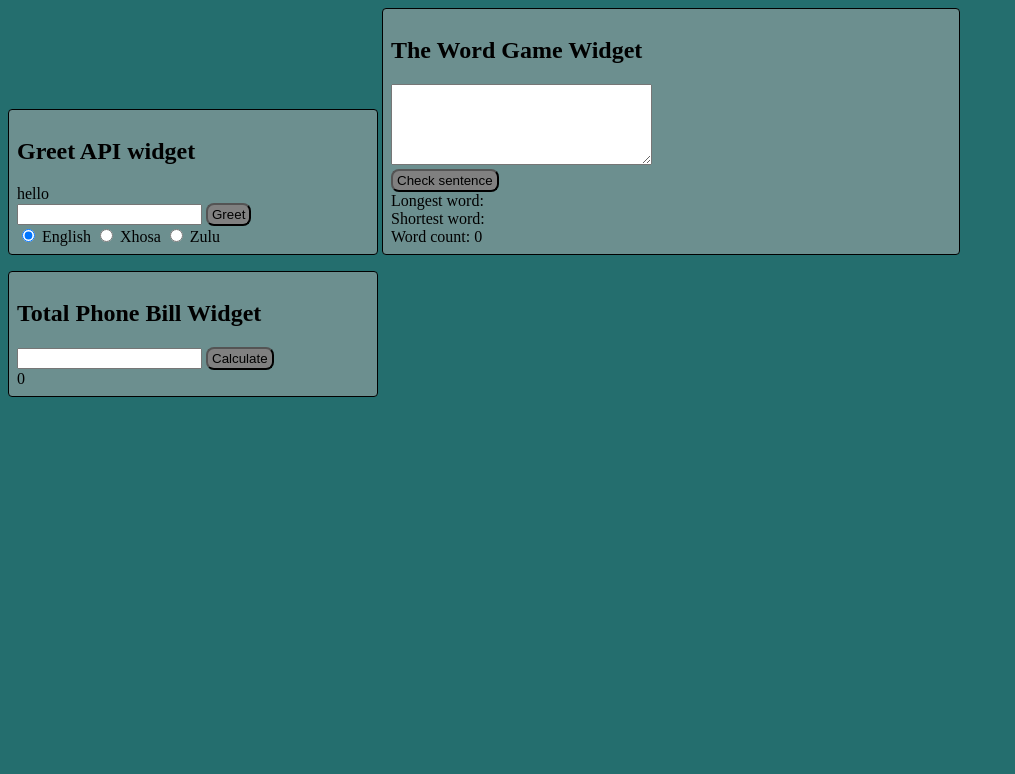
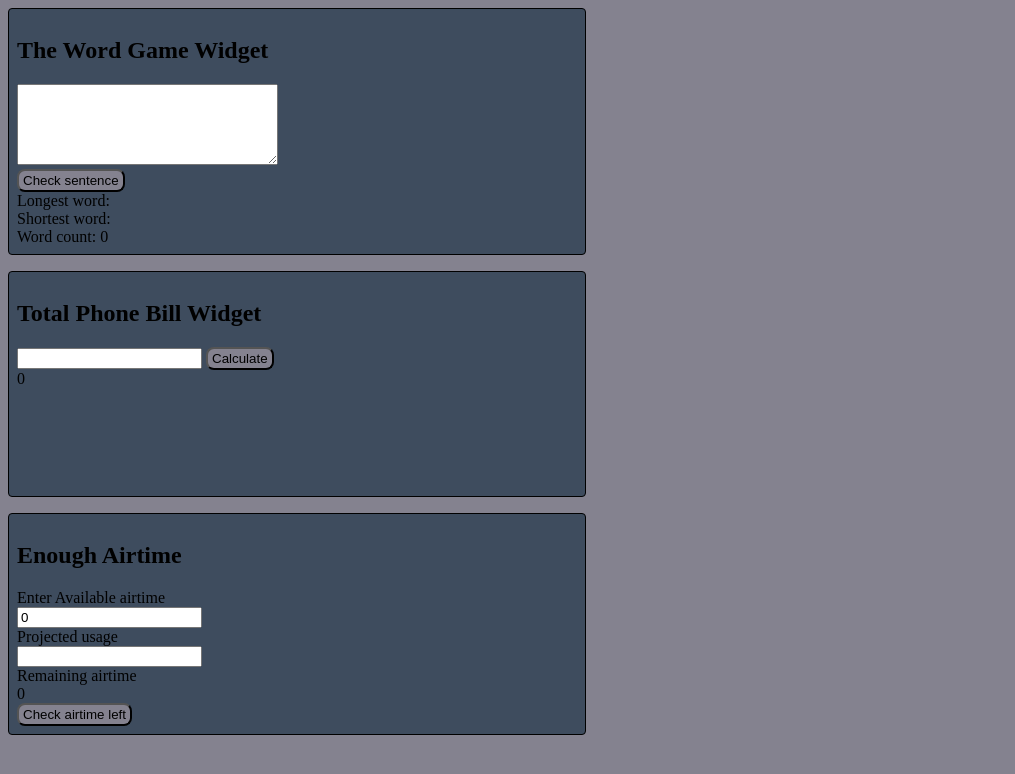
Before and after one commit to Neva2023/Bootcamp-api-express, a website: page public/index.html in a window 1280 px wide. Shown: the whole page, without its empty margins (0-1015 px from the left). Drawn offline with nearby package versions, Linux system fonts and the light colour scheme.

Commit message:
adding finale widgets

```diff
--- a/public/index.html
+++ b/public/index.html
@@ -28,6 +28,21 @@
         wordCount : 0,
         usage : '',
         totalCost: 0,
+        remainder : 0,
+        usage1 : '',
+        avaiAirtime: 0,
+
+
+        calculateRemainder () {
+
+            axios
+                .get(`/api/enoughAirtime?usage1=${this.usage1}&avaiAirtime=${this.avaiAirtime}`)
+                .then(result => {
+                        this.remainder = result.data.remainder
+
+                })
+
+        },
 
         calculateBill () {
             axios
@@ -67,24 +82,6 @@
         }
     }">
 
-
-         <div class="greet">
-         <h2>Greet API widget</h2>
-         <div x-text="greeting">
-
-        </div>
-        <input type="text" x-model="username">
-        <input class="button" type="button" value="Greet" x-on:click="greet()">
-        <div>
-            <input type="radio" x-model="language" value="english" id="English">
-            <label for="english">English</label>
-            <input type="radio" x-model="language" value="xhosa" id="xhosa">
-            <label for="xhosa">Xhosa</label>
-            <input type="radio" x-model="language" value="zulu" id="zulu">
-            <label for="zulu"> Zulu </label>
-        </div>
-        </div>
-
         <div class="wordgame">
             <h2>The Word Game Widget</h2>
         <div>
@@ -119,6 +116,25 @@
             <div x-text="totalCost"></div>
         </div>
 
+        <div class="enough">
+            <h2>Enough Airtime</h2>
+            <div>Enter Available airtime</div>
+            <div>
+            <input type="text" x-model="avaiAirtime">
+            </div>
+            <div>Projected usage</div>
+            <div>
+            <input type="text" x-model="usage1">
+            </div>
+            <div>Remaining airtime</div>
+            <div>
+            <div x-text="remainder"></div>
+            <button @click="calculateRemainder">Check airtime left</button>
+            </div>
+            </div>
+
+        </div>
+
 
 
     </div>
--- a/public/style.css
+++ b/public/style.css
@@ -1,31 +1,30 @@
 body {
-    background-color: rgb(36, 110, 110);
+    background-color: #84828F;
   }
 
-  .greet {
-    background-color: rgb(108, 143, 143);
-    border: 1px solid;
-    margin-bottom: 1em;
-    padding: 1em;
-    width: 22em;
-    border-radius: 0.25em;
-    display: inline-block;
-    padding: 0.5em
-
-  }
 
   .wordgame {
-    background-color:rgb(108, 143, 143);
+    background-color: #3E4C5E;
     border: 1px solid;
     margin-bottom: 1em;
     padding: 1em;
     width: 35em;
     border-radius: 0.25em;
-    display: inline-block;
+    display: block;
     padding: 0.5em
 
   }
 
+  .enough {
+    border: 1px solid;
+    margin-bottom: 1em;
+    padding: 1em;
+    width: 35em;
+    border-radius: 0.25em;
+    display: block;
+    padding: 0.5em;
+    background-color: #3E4C5E;
+  }
 
 
 
@@ -34,15 +33,16 @@ body {
     border: 1px solid;
     margin-bottom: 1em;
     padding: 1em;
-    width: 22em;
+    width: 35em;
+    height: 13em;
     border-radius: 0.25em;
-    display: inline-block;
+    display: block;
     padding: 0.5em;
-    background-color: rgb(108, 143, 143);
+    background-color: #3E4C5E;
 }
 
 button {
-  background-color: grey;
+  background-color: #84828F;
   padding: 2px 4px;
   text-align: center;
   border-radius: 8px;
```
Also changed, not shown: bootcamp/enoughAirtime.js (added, +21 -0 lines), index.js (+19 -0 lines).
